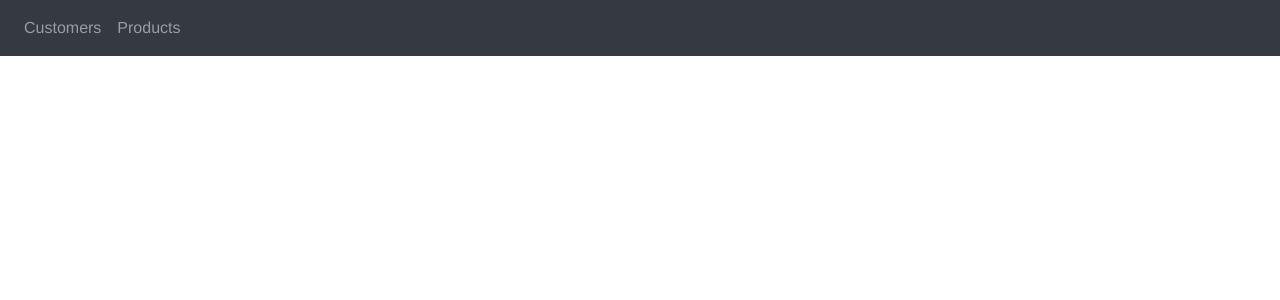
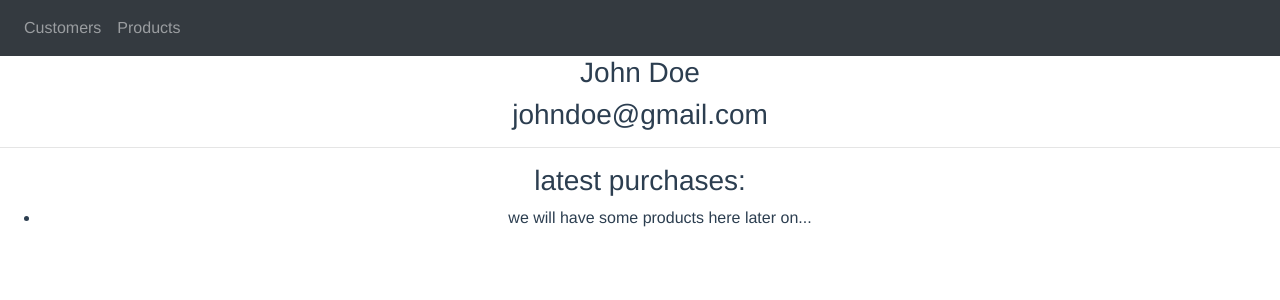
Before and after one commit to AlxRdnvc/Prodavnica-vue.js, a Vue app: page /customers/1 in a window 1280 px wide. Shown: the top 300 px of the page. Built offline with nearby package versions, Linux system fonts and the light colour scheme.

Commit message:
zadatak 4

```diff
--- a/src/App.vue
+++ b/src/App.vue
@@ -6,15 +6,13 @@
 </template>
 
 <script>
-import Customers from './components/AppCustomers.vue'
-import Product from './components/AppProduct.vue'
+
 import NavBar from './components/NavBar.vue'
+
 
 export default {
   name: 'app',
   components: {
-    Customers,
-    Product,
     NavBar
   }
 }
--- a/src/CustomerService.js
+++ b/src/CustomerService.js
@@ -4,21 +4,25 @@ const customers = [
         id: 1,
         fullName: 'John Doe',
         email: 'johndoe@gmail.com',
+        products: []
     },
     {
         id: 2,
         fullName: 'Peter Neilsen',
         email: 'peter@gmail.com',
+        products: []
     },
     {
         id: 3,
         fullName: 'Sophia Lauren',
         email: 'sophy@gmail.com',
+        products: []
     },
     {
         id: 4,
         fullName: 'Stephen Jackson',
         email: 'steph@gmail.com',
+        products: []
     }
 ]
 
@@ -37,6 +41,11 @@ class CustomerService {
         newCustomer.id = nextId;
         nextId++;
     }
+
+    findCustomer(custId){
+
+        return customers.find(customer => customer.id == custId);
+    }
 }
 
 
--- a/src/components/AppCustomers.vue
+++ b/src/components/AppCustomers.vue
@@ -19,6 +19,7 @@
           <th>Name</th>
           <th>Email</th>
           <th></th>
+          <th></th>
         </tr>
       </thead>
       <tbody>
@@ -26,6 +27,7 @@
           <td>{{ customer.fullName }}</td>
           <td>{{ customer.email }}</td>
           <td><button @click="deleteCustomerNow(customer)">Delete</button></td>
+            <router-link :to="{ name: 'latestPurchases', params: {id: customer.id}}">Latest Purchases</router-link>
         </tr>
       </tbody>
     </table>
@@ -48,7 +50,7 @@ export default {
 
   methods: {
     deleteCustomerNow(customer){
-        customers: customerService.deleteCustomer(customer)
+        customerService.deleteCustomer(customer)
     },
 
     addCustomer(newCustomer){
--- a/src/components/AppProduct.vue
+++ b/src/components/AppProduct.vue
@@ -1,6 +1,6 @@
 <template>
   <div>
-    <h1>Product</h1>
+    <h1>Products</h1>
   </div>
 </template>
 
--- /dev/null
+++ b/src/components/LatestPurchases.vue
@@ -0,0 +1,27 @@
+<template>
+  <div>
+    <h3>{{ customer.fullName }}</h3>
+    <h3>{{ customer.email }}</h3><hr>
+    <h3>latest purchases:</h3>
+    <ul>
+        <li>we will have some products here later on...</li>
+    </ul>
+  </div>
+</template>
+
+<script>
+import { customerService } from '../CustomerService.js'
+
+export default {
+  name: 'LatestPurchases',
+  props: ['id'],
+  data(){
+      return {
+
+      }
+    },
+    created(){
+        this.customer = customerService.findCustomer(this.id);
+    }
+}
+</script>
--- a/src/main.js
+++ b/src/main.js
@@ -1,8 +1,10 @@
 import Vue from 'vue'
 import App from './App.vue'
 import VueRouter from 'vue-router'
+
 import Customers from './components/AppCustomers.vue'
 import Product from './components/AppProduct.vue'
+import Purchases from './components/LatestPurchases.vue'
 
 Vue.config.productionTip = false
 
@@ -10,7 +12,8 @@ Vue.use(VueRouter)
 
 const routes = [
   {path: '/', component: Customers},
-  {path: '/app-product', component: Product}
+  {path: '/app-product', component: Product},
+  {path: '/customers/:id', component: Purchases, name:'latestPurchases', props: true}
 ]
 
 const router = new VueRouter({
```
